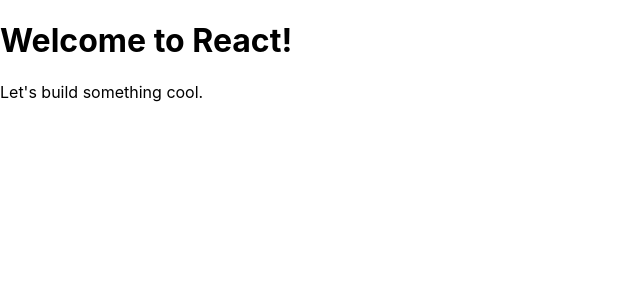
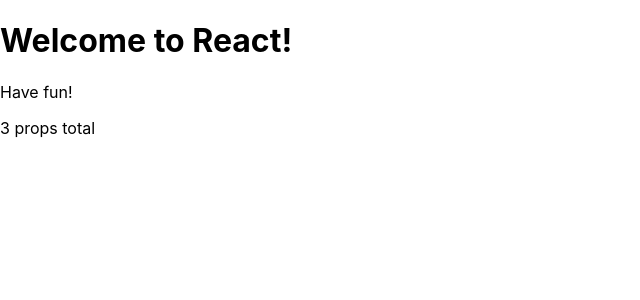
Before and after one commit to brittCommit/LinkedIn_React, a React (Create React App) app: page / in a window 1280 px wide. Shown: the top 300 px of the page, without its empty margins (0-640 px from the left). Built offline with nearby package versions, Linux system fonts and the light colour scheme.

Commit message:
adding props

```diff
--- a/src/index.js
+++ b/src/index.js
@@ -2,16 +2,21 @@
 import ReactDOM from 'react-dom';
 import './index.css';
 
-function Hello() {
+function Hello({library, message, number}) {
   return (
   <div>
-    <h1>Welcome to React!</h1>
-    <p>Let's build something cool.</p>
+    <h1>Welcome to {library}!</h1>
+    <p>{message}</p>
+    <p>{number} props total</p>
   </div>
-  );
+  )
 }
 
 ReactDOM.render(
-  <Hello/>,
+  <Hello
+    library = "React"
+    message = "Have fun!"
+    number = {3}
+    />,
   document.getElementById('root')
 );
```
